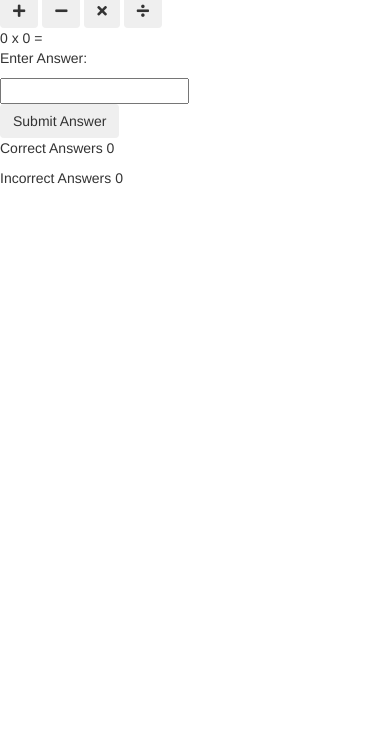
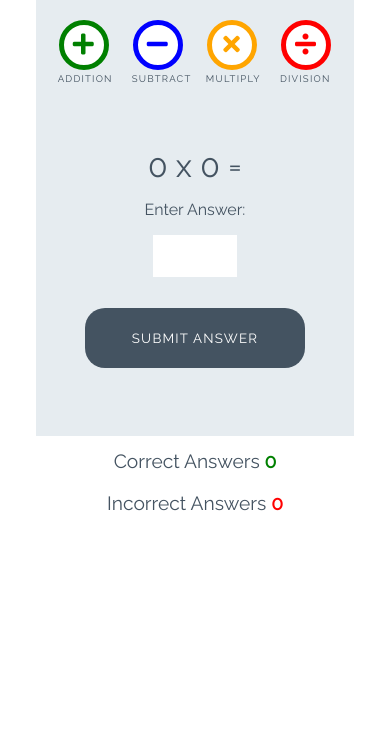
Before and after one commit to GraeA85/Love-Maths, a plain HTML site: page index.html in a window 390 px wide. Shown: the part 104-844 px from the top of the page. Drawn offline with nearby package versions, Linux system fonts and the light colour scheme.

Commit message:
add styles for game

```diff
--- a/assets/CSS/style.css
+++ b/assets/CSS/style.css
@@ -0,0 +1,252 @@
+/* --------- Global style */
+
+body {
+    background-color: white;
+    font-family: "Raleway", sans-serif;
+    color: #445361;
+    text-align: center;
+}
+
+/* --------- Heading */
+
+.heading {
+    text-align: center;
+    font-size: 2.5rem;
+}
+
+.logo {
+    height: 40px;
+    padding-right: 5px;
+}
+
+/* --------- Game layout */
+
+.game-area {
+    background-color: #E6ECF0;
+    box-sizing: border-box;
+    width: 85%;
+    height: 65vh;
+    max-height: 450px;
+    max-width: 830px;
+    margin-left: auto;
+    margin-right: auto;
+    padding: 1%;
+}
+
+.question-area {
+    width: 50%;
+    font-size: 2rem;
+    margin: auto;
+    padding: 50px 0;
+}
+
+.question-area span {
+    padding: 0 15px;
+}
+
+.score-area {
+    margin: 5px auto;
+    width: 60%;
+    font-size: 1.2rem;
+}
+
+.controls-area {
+    width: 85%;
+    margin: 30px auto;
+}
+
+#score {
+    color: green;
+    font-weight: bold;
+}
+
+#incorrect {
+    color: red;
+    font-weight: bold;
+}
+
+.answer-message {
+    display: none;
+    font-size: 1rem;
+}
+
+#answer-box {
+    border: none;
+    color: #445361;
+    display: inline-block;
+    height: 40px;
+    width: 80px;
+    font-size: 1.2rem;
+}
+
+.scores {
+    display: inline-block;
+    padding: 25px;
+}
+
+/* --------- Buttons */
+
+.btn {
+    width: 220px;
+    height: 60px;
+    font-family: "Raleway", sans-serif;
+    text-transform: uppercase;
+    letter-spacing: 1.2px;
+    color: white;
+}
+
+.btn:focus {
+    outline: none;
+}
+
+.btn--big {
+    padding-top: 10px;
+    border-radius: 50%;
+    background-color: white;
+    border: 10px solid;
+    width: 100px;
+    height: 100px;
+    font-size: 3.2rem;
+    margin: 0 30px;
+    transition: all 0.5s;
+}
+
+.btn--big::after{
+    content: attr(data-type);
+    font-size: 1rem;
+    color: #445361;
+    position: relative;
+    left: -0.5em;
+}
+
+.btn--blue {
+    border-color: blue;
+    color: blue;
+}
+
+.btn--blue:active,
+.btn--blue:hover {
+    background-color: darkblue;
+    color: white;
+}
+
+.btn--orange {
+    border-color: orange;
+    color: orange;
+}
+
+.btn--orange:active,
+.btn--orange:hover {
+    background-color: darkorange;
+    color: white;
+}
+
+.btn--red {
+    border-color: red;
+    color: red;
+}
+
+.btn--red:active,
+.btn--red:hover {
+    background-color: darkred;
+    color: white;
+}
+
+.btn--green {
+    border-color: green;
+    color: green;
+}
+
+.btn--green:active,
+.btn--green:hover {
+    background-color: darkgreen;
+    color: white;
+}
+
+.btn--gray {
+    margin-top: 25px;
+    background-color: #445361;
+    border: 1px transparent;
+    border-radius: 20px;
+}
+
+.btn--gray:active,
+.btn--gray:hover {
+    background-color: #0d1013;
+}
+
+/* --------- Media queries */
+
+@media (max-width: 414px) {
+    .controls-area {
+        width: 100%;
+    }
+
+    .btn--big {
+        margin: 0 10px;
+        padding: 5px;
+        border: 5px solid;
+        width: 50px;
+        height: 50px;
+        font-size: 1.5rem;
+    }
+
+    .btn--big::after {
+        font-size: 0.6rem;
+        left: -0.7rem;
+    }
+
+    .question-area {
+        padding: 10% 0;
+        width: 100%;
+    }
+
+    .question-area span {
+        padding: 0;
+    }
+
+    .answer-message {
+        display: block;
+    }
+
+    #answer-box {
+        display: block;
+        margin: 0 auto;
+    }
+    .btn--gray {
+        margin-top: 0;
+    }
+
+    .score-area {
+        width: 100%;
+    }
+
+    .scores {
+        margin: 0.5em auto;
+        display: block;
+        padding: 5px;
+    }
+
+    .heading {
+        font-size: 2rem;
+    }
+}
+
+@media (max-width: 320px) {
+    .game-area {
+        height: 70vh;
+    }
+
+    .controls-area {
+        width: 75%;
+        margin: 10px auto;
+    }
+
+    .btn--big {
+        margin: 10px 10px;
+    }
+    .question-area {
+        padding: 10px 0;
+    }
+
+}
--- a/index.html
+++ b/index.html
@@ -1,34 +1,36 @@
 <!DOCTYPE html>
 <html lang="en">
+
 <head>
     <meta charset="UTF-8">
     <meta name="viewport" content="width=device-width, initial-scale=1.0">
-<meta http-equiv="X-UA-Compatible" content="ie=edge">
-<meta name="Description" content="Enter your description here"/>
-<link rel="stylesheet" href="https://cdnjs.cloudflare.com/ajax/libs/twitter-bootstrap/3.3.7/css/bootstrap.min.css">
-<link rel="stylesheet" href="https://use.fontawesome.com/releases/v5.7.2/css/all.css" integrity="sha384-fnmOCqbTlWIlj8LyTjo7mOUStjsKC4pOpQbqyi7RrhN7udi9RwhKkMHpvLbHG9Sr" crossorigin="anonymous">
+
+    <!-- font awesome and google fonts -->
+    <link rel="stylesheet" href="https://use.fontawesome.com/releases/v5.7.2/css/all.css"
+        integrity="sha384-fnmOCqbTlWIlj8LyTjo7mOUStjsKC4pOpQbqyi7RrhN7udi9RwhKkMHpvLbHG9Sr" crossorigin="anonymous">
     <link href="https://fonts.googleapis.com/css?family=Raleway%7CRighteous" rel="stylesheet">
+
     <link rel="stylesheet" href="assets/CSS/style.css">
-<title>Love Maths</title>
+    <title>Document</title>
 </head>
+
 <body>
-
-    <h1 class ="heading"> <img class="logo" src="assets/images/logo.png" alt="logo"> Love Maths
-
+    <h1 class="heading">
+        <img class="logo" src="assets/images/logo.png" alt="logo"> Love Maths
     </h1>
 
-    <div class="game=area">
-<div class="controls=area">
-    <button class="btn btn--big btn--green">
+    <div class="game-area">
+        <div class="controls-area">
+            <button data-type="addition" class="btn btn--big btn--green">
                 <i class="fas fa-plus"></i>
             </button>
-        <button class="btn btn--big btn--blue">
+            <button data-type="subtract" class="btn btn--big btn--blue">
                 <i class="fas fa-minus"></i>
             </button>
-        <button class="btn btn--big btn--orange">
+            <button data-type="multiply" class="btn btn--big btn--orange">
                 <i class="fas fa-times"></i>
             </button>
-        <button class="btn btn--big btn--red">
+            <button data-type="division" class="btn btn--big btn--red">
                 <i class="fas fa-divide"></i>
             </button>
         </div>
@@ -37,16 +39,15 @@
             <span id="operator">x</span>
             <span id="operand2">0</span>
             <span>=</span>
-        <p class="answer message">Enter Answer:</p>
+            <p class="answer-message">Enter Answer:</p>
             <input id="answer-box" type="number">
         </div>
-    <button class="btn btn--gray">Submit Answer</button>
+        <button data-type="submit" class="btn btn--gray">Submit Answer</button>
     </div>
 
     <div class="score-area">
         <p class="scores">Correct Answers <span id="score">0</span></p>
         <p class="scores">Incorrect Answers <span id="incorrect">0</span></p>
-
     </div>
 
     <script src="assets/js/script.js"></script>
```
Lines whose indentation alone changed are shown as unchanged.
